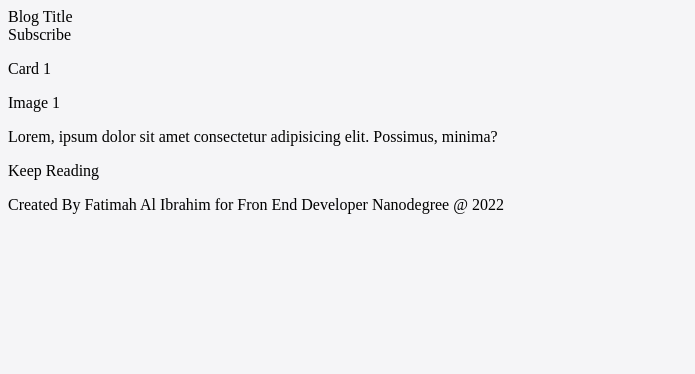
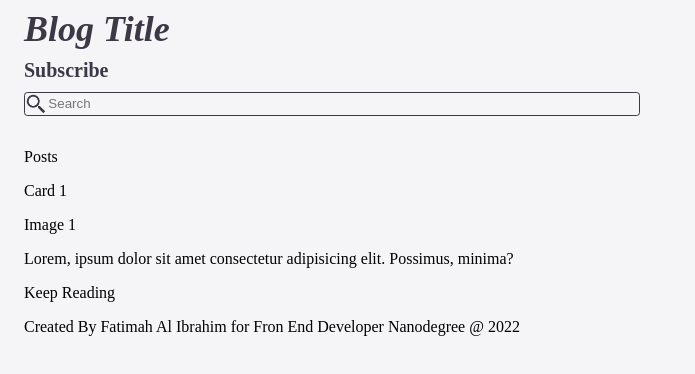
Before and after one commit to FatimahAlIbrahim/Rise-Project-1-Blog, a plain HTML site: page index.html in a window 1280 px wide. Shown: the whole page, without its empty margins (0-695 px from the left). Drawn offline with Linux system fonts and the light colour scheme.

Commit message:
Style the header with css

```diff
--- a/css/style.css
+++ b/css/style.css
@@ -1,3 +1,48 @@
 body {
     background-color: #F5F5F7;
+    font-size: 16px;
+    padding: 0 16px;
 }
+
+/* Header CSS */
+.header {
+    margin-bottom: 2em;
+}
+
+.navbar {
+    display: flex;
+    flex-direction: column;
+}
+
+#navbar-title {
+    color: #3C3846;
+    font-size: 36px;
+    font-style: italic;
+    margin: 0;
+    margin-bottom: .25em;
+}
+
+#navbar-subscribe {
+    color: #3C3846;
+    display: inline-block;
+    font-size: 20px;
+    font-weight: 600;
+    margin-bottom: .5em;
+    text-decoration: none;
+}
+
+#navbar-search {
+    background-color: inherit;
+    background-image: url("../images/search-icon.png");
+    background-repeat: no-repeat;
+    background-size: contain;
+    border: .1em solid #3C3846;
+    border-radius: .25em;
+    outline: none;
+    padding: .25em 0 .25em 1.75em;
+    width: 50%;
+}
+
+#navbar-search:focus,  #navbar-search:active{
+    border: .15em solid #4A4B7B;
+}
--- a/index.html
+++ b/index.html
@@ -1,19 +1,22 @@
 <!DOCTYPE html>
 <html>
 <head>
+    <meta charset="UTF-8">
+    <meta name="viewport" content="width=device-width, initial-scale=1.0">
     <title>Blog Project</title>
     <link rel="stylesheet" href="css/style.css"/>
 </head>
 <body>
-    <div>
-        <header>
+    <div class="page-layout">
+        <header class="header">
             <nav class="navbar">
-                <div class="navbar-title">Blog Title</div>
-                <div class="navbar-subscribe">Subscribe</div>
-                <div class="navbar-search"></div>
+                <h1 id="navbar-title">Blog Title</h1>
+                <a id="navbar-subscribe" href="#">Subscribe</a>
+                <input id="navbar-search" type="search" placeholder="Search">
             </nav>
         </header>
         <main>
+            <div>Posts</div>
             <div class="card">
                 <p class="card-title">Card 1</p>
                 <p class="card-image">Image 1</p>
```
Also changed, not shown: images/search-icon.png (added).
